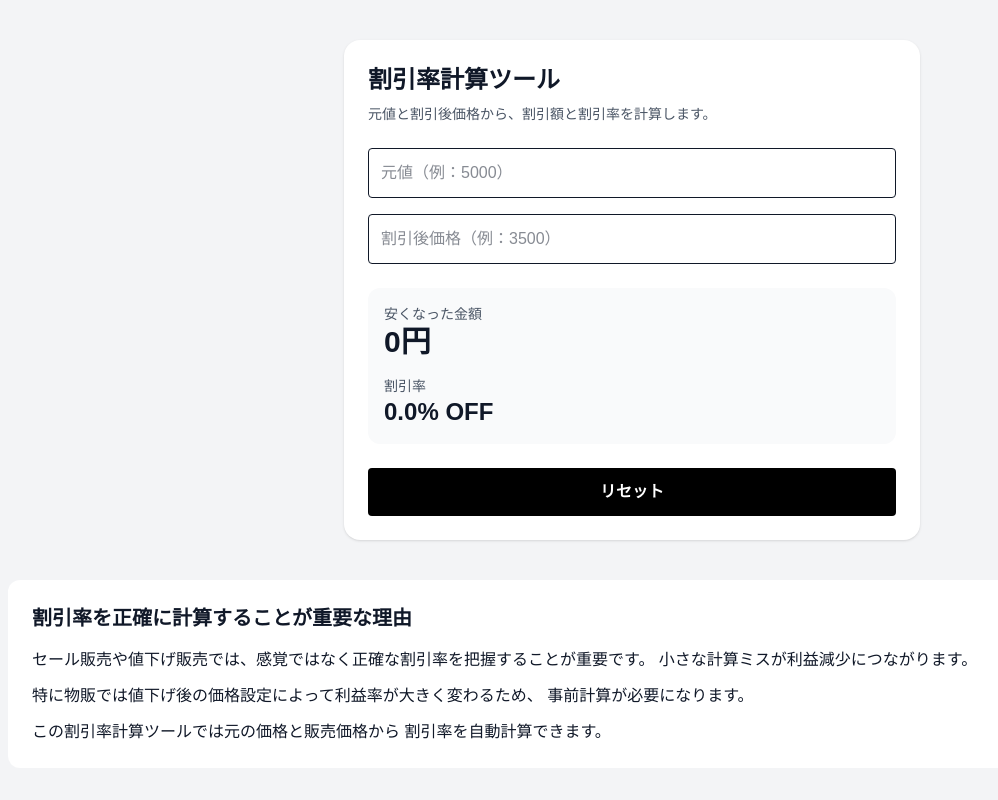
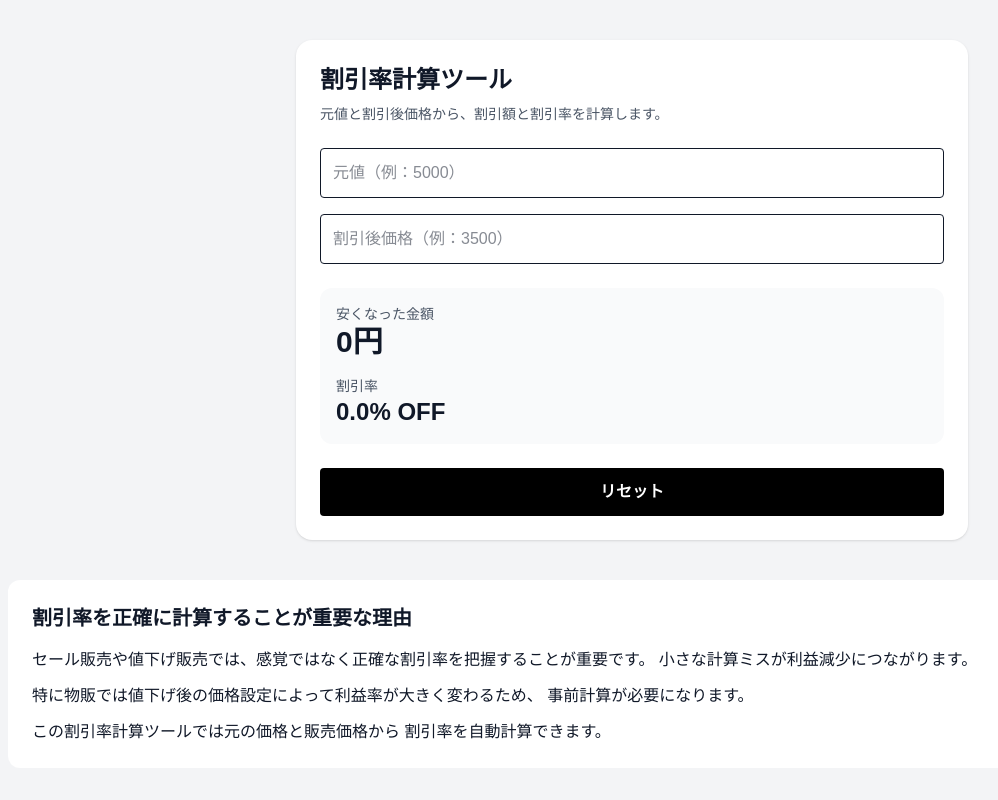
Before and after one commit to antfarm-lab/discount-rate-calc, a Next.js app: page / in a window 1280 px wide. Shown: the top 800 px of the page, without its empty margins (8-1006 px from the left). Built offline with nearby package versions, Linux system fonts and the light colour scheme.

Commit message:
improve desktop layout

```diff
--- a/app/page.tsx
+++ b/app/page.tsx
@@ -20,7 +20,7 @@ export default function Home() {
 
   return (
     <main className="min-h-screen bg-gray-100 px-4 py-10 text-gray-900">
-      <div className="mx-auto max-w-xl rounded-2xl bg-white p-6 shadow">
+     <div className="max-w-2xl mx-auto bg-white rounded-2xl shadow p-6">
         <h1 className="mb-2 text-2xl font-bold">割引率計算ツール</h1>
         <p className="mb-6 text-sm text-gray-600">
           元値と割引後価格から、割引額と割引率を計算します。
```
